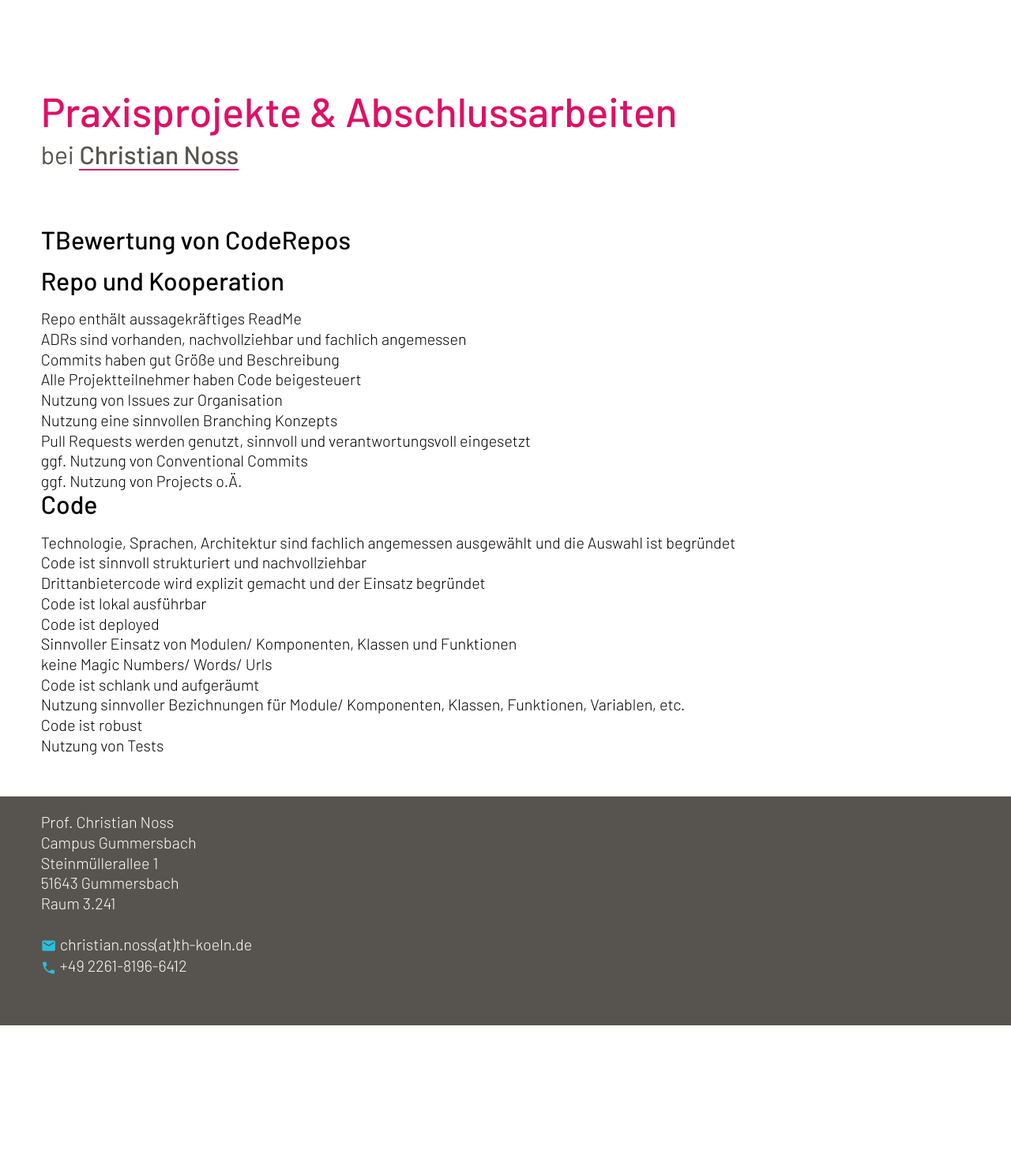
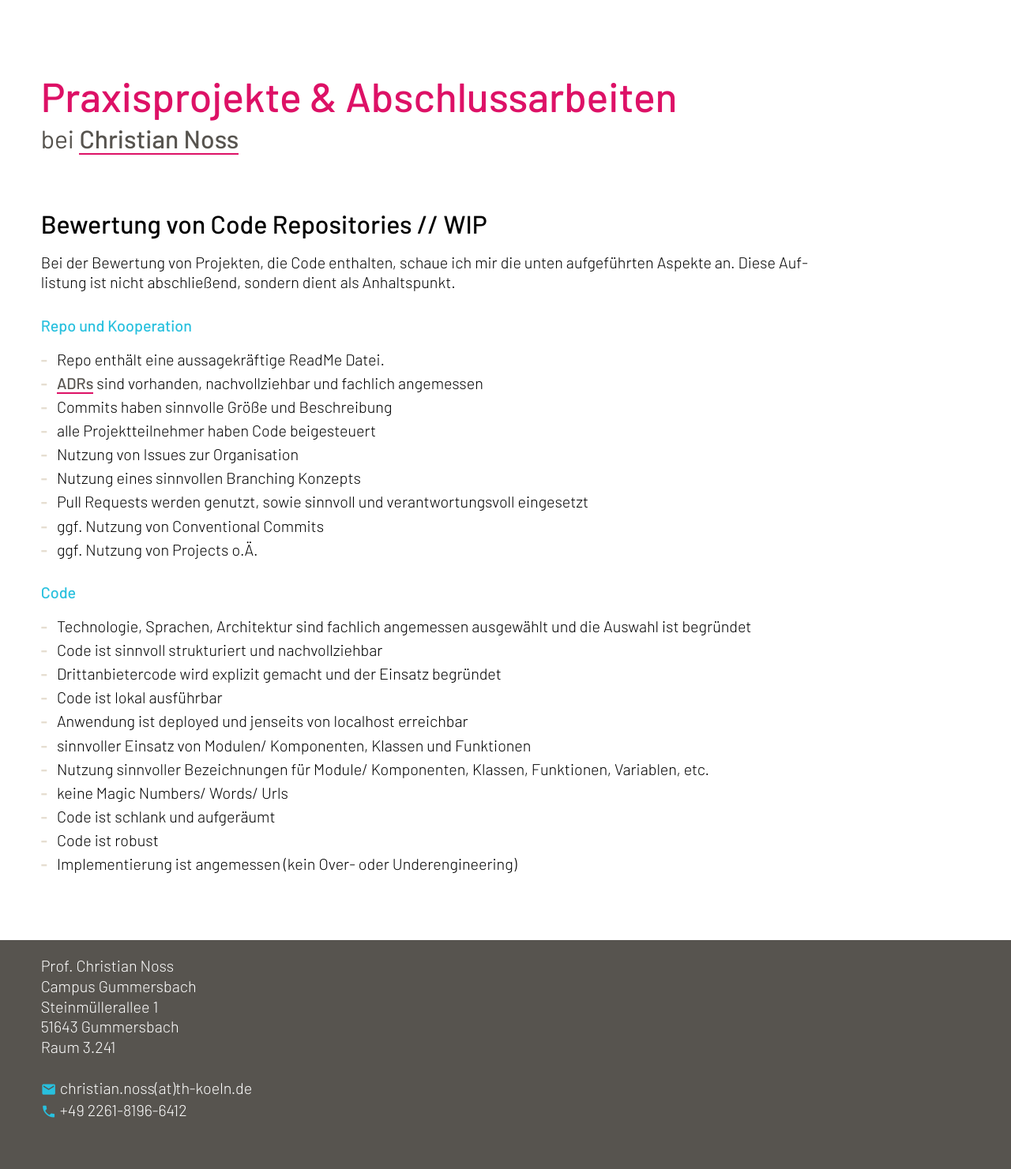
Before and after one commit to moujtahid21/thesis, a Jekyll site: the page built from notes-on-code.html, in a window 1280 px wide. Shown: the whole page at 79% size. Built offline with Jekyll 4.4.1, drawn with Linux system fonts in a browser that asks for light colours; some web fonts are replaced; before the commit the page ends 1299 px from its top, so only the background shows below that.

Commit message:
Edit on code repo criteria

```diff
--- a/_includes/header.html
+++ b/_includes/header.html
@@ -1,5 +1,5 @@
 <header class="header">
-  <div class="icofont-book-alt is-large"></div>
-  <h1 class="title"> Praxisprojekte & Abschlussarbeiten</h1>
+  <div class="home-button"><a href="{{site.url}}"><i class="icofont-book-alt is-large"></i></a></div>
+  <h1 class="title">Praxisprojekte & Abschlussarbeiten</h1>
   <h2 class="subtitle">bei <a href="https://christiannoss.de">Christian Noss</a></h2>
 </header>
--- a/_sass/_base.scss
+++ b/_sass/_base.scss
@@ -70,7 +70,9 @@ h3{
   font-size: $m;
 }
 
-
+h2 + h3{
+  margin-top: $l;
+}
 
 p{
   margin-bottom: $xs;
@@ -97,10 +99,11 @@ a{
   border-bottom: solid 2px $decoration-color;
 }
 
-ul.list{
+ul{
+  margin-bottom: $l;
   li{
     display: block;
-    margin-bottom: $s;
+    margin-bottom: $xxs;
     margin-left: $m;
 
     &::before{
--- a/_sass/_components.scss
+++ b/_sass/_components.scss
@@ -23,6 +23,25 @@
 
   .footer{
     padding-left: $xl;
+  }
+}
+
+
+// Home Button
+// ------------------------------------------------------------------------- //
+.home-button {
+  margin-top: $l;
+  margin-bottom: $l;
+
+  & > a{
+    text-decoration: none;
+    border: none;
+    transition: transform $tr-medium;
+
+    &:hover{
+      background-color: transparent;
+      transform: rotate(60deg);
+    }
   }
 }
 
--- a/index.html
+++ b/index.html
@@ -37,5 +37,5 @@ class: grid
 </section>
 
 <section class="section">
-<a href="notes-on-code/">Notes on Code :)</a>
+Mein Leitfaden für die <a href="notes-on-code/">Bewertung von Code Repositories</a>.
 </section>
--- a/notes-on-code.html
+++ b/notes-on-code.html
@@ -1,32 +1,34 @@
 ---
 
 layout: simple
-title: TBewertung von CodeRepos
+title: Bewertung von Code Repositories // WIP
 
 ---
 
-## Repo und Kooperation
+Bei der Bewertung von Projekten, die Code enthalten, schaue ich mir die unten aufgeführten Aspekte an. Diese Auflistung ist nicht abschließend, sondern dient als Anhaltspunkt.
 
-- Repo enthält aussagekräftiges ReadMe
-- ADRs sind vorhanden, nachvollziehbar und fachlich angemessen
-- Commits haben gut Größe und Beschreibung
-- Alle Projektteilnehmer haben Code beigesteuert
+### Repo und Kooperation
+
+- Repo enthält eine aussagekräftige ReadMe Datei.
+- [ADRs](https://adr.github.io) sind vorhanden, nachvollziehbar und fachlich angemessen
+- Commits haben sinnvolle Größe und Beschreibung
+- alle Projektteilnehmer haben Code beigesteuert
 - Nutzung von Issues zur Organisation
-- Nutzung eine sinnvollen Branching Konzepts
-- Pull Requests werden genutzt, sinnvoll und verantwortungsvoll eingesetzt
+- Nutzung eines sinnvollen Branching Konzepts
+- Pull Requests werden genutzt, sowie sinnvoll und verantwortungsvoll eingesetzt
 - ggf. Nutzung von Conventional Commits
 - ggf. Nutzung von Projects o.Ä.
 
-## Code
+### Code
 
 - Technologie, Sprachen, Architektur sind fachlich angemessen ausgewählt und die Auswahl ist begründet
 - Code ist sinnvoll strukturiert und nachvollziehbar
 - Drittanbietercode wird explizit gemacht und der Einsatz begründet
 - Code ist lokal ausführbar
-- Code ist deployed
-- Sinnvoller Einsatz von Modulen/ Komponenten, Klassen und Funktionen
+- Anwendung ist deployed und jenseits von localhost erreichbar
+- sinnvoller Einsatz von Modulen/ Komponenten, Klassen und Funktionen
+- Nutzung sinnvoller Bezeichnungen für Module/ Komponenten, Klassen, Funktionen, Variablen, etc.
 - keine Magic Numbers/ Words/ Urls
 - Code ist schlank und aufgeräumt
-- Nutzung sinnvoller Bezichnungen für Module/ Komponenten, Klassen, Funktionen, Variablen, etc.
 - Code ist robust
-- Nutzung von Tests
+- Implementierung ist angemessen (kein Over- oder Underengineering)
```
Also changed, not shown: 6 other files.
